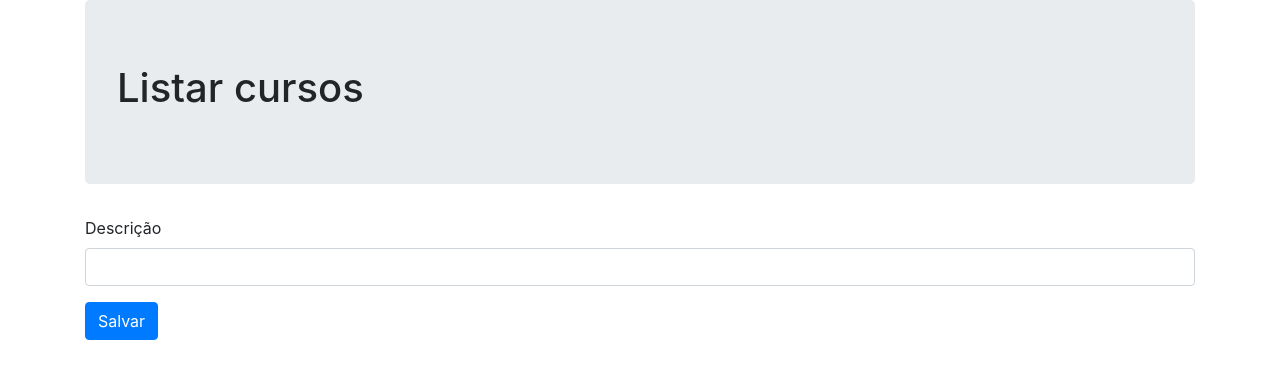
After one commit to paulojrn/php-mvc-studies, a PHP site: page /novo-curso.php in a window 1280 px wide. The commit adds this page. Shown: the top 379 px of the page. Run offline with PHP 8.4, Linux system fonts and the light colour scheme.

```diff
--- /dev/null
+++ b/public/novo-curso.php
@@ -0,0 +1,24 @@
+<!DOCTYPE html>
+<html lang="pt-BR">
+<head>
+    <meta charset="UTF-8">
+    <title>Novo curso</title>
+    <link rel="stylesheet" href="https://stackpath.bootstrapcdn.com/bootstrap/4.3.1/css/bootstrap.min.css" integrity="sha384-ggOyR0iXCbMQv3Xipma34MD+dH/1fQ784/j6cY/iJTQUOhcWr7x9JvoRxT2MZw1T" crossorigin="anonymous">
+</head>
+<body>
+<div class="container">
+    <div class="jumbotron">
+        <h1>Listar cursos</h1>
+    </div>
+
+    <form>
+        <div class="form-group">
+            <label for="descricao">Descrição</label>
+            <input type="text" id="descricao" name="descricao" class="form-control">
+        </div>
+
+        <button class="btn btn-primary">Salvar</button>
+    </form>
+</div>
+</body>
+</html>
```
Also changed, not shown: public/index.php (added, +17 -0 lines), public/listar-cursos.php (renamed from public/init.php, +10 -2 lines), README.md.
